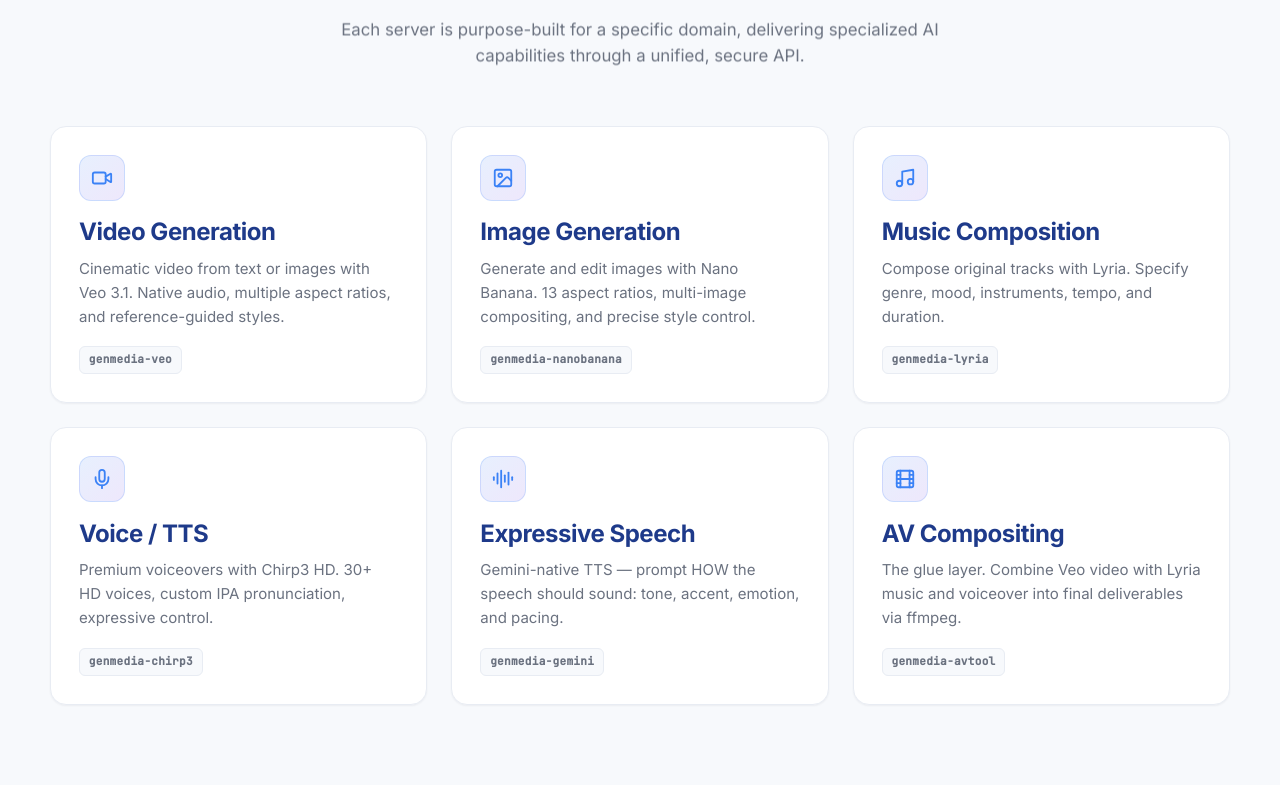
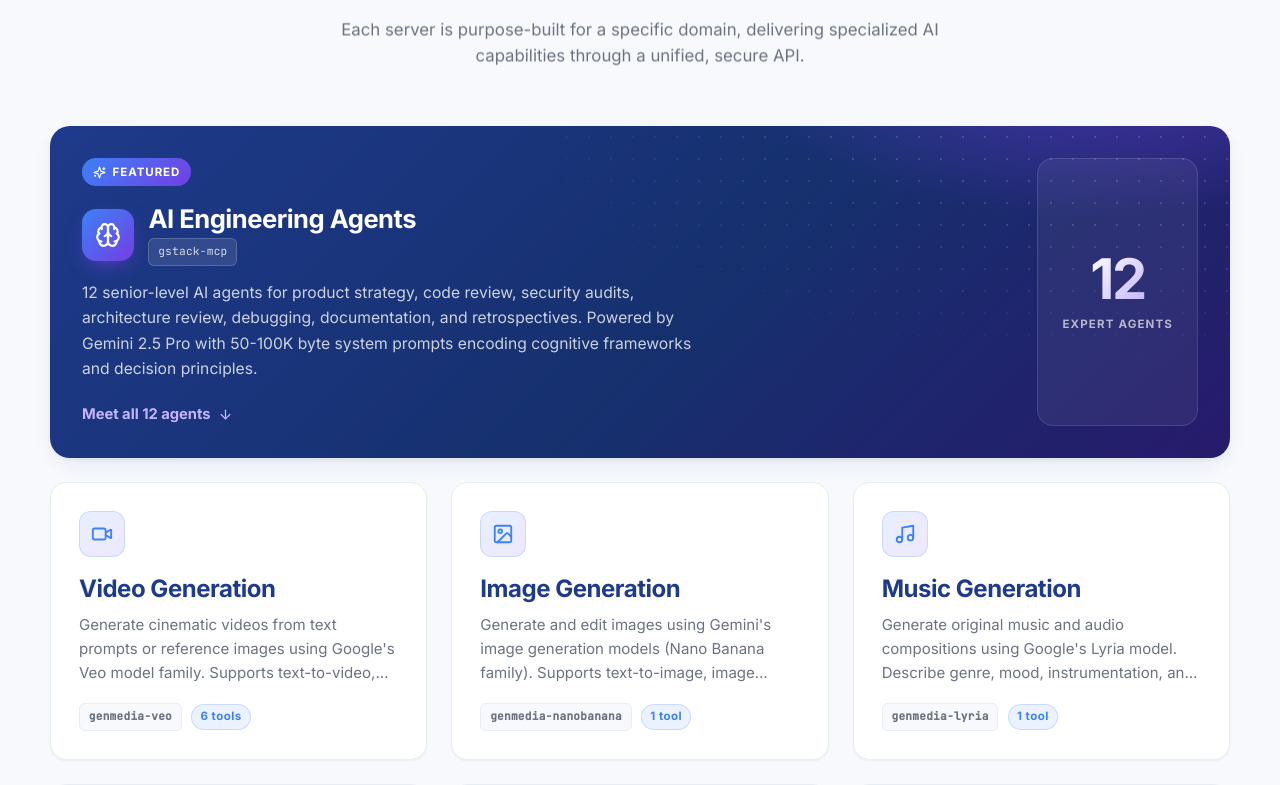
Before and after one commit to Cpotenzone/genmedia-hub, a React (Vite) app: page / in a window 1280 px wide. Shown: the part 1160-1945 px from the top of the page. Built offline with nearby package versions, Linux system fonts and the light colour scheme; no server answers.

Commit message:
Fix: show all 7 MCP servers on landing page

```diff
--- a/src/App.css
+++ b/src/App.css
@@ -377,6 +377,11 @@
   color: var(--steel);
   line-height: 1.6;
   margin: 0 0 1.1rem;
+  display: -webkit-box;
+  -webkit-line-clamp: 3;
+  line-clamp: 3;
+  -webkit-box-orient: vertical;
+  overflow: hidden;
 }
 .card-id {
   font-size: 0.7rem;
@@ -392,10 +397,157 @@
 .card-meta {
   display: flex;
   align-items: center;
-  gap: 0.5rem;
+  gap: 0.6rem;
   font-size: 0.8rem;
   font-weight: 600;
   color: var(--tech-blue);
+}
+.card-toolcount {
+  display: inline-flex;
+  align-items: center;
+  gap: 0.3rem;
+  font-size: 0.72rem;
+  font-weight: 700;
+  letter-spacing: 0.04em;
+  color: var(--tech-blue);
+  background: rgba(59, 130, 246, 0.1);
+  border: 1px solid rgba(59, 130, 246, 0.2);
+  padding: 0.18rem 0.5rem;
+  border-radius: 999px;
+}
+
+/* ---------- Featured server card (gstack-mcp) ---------- */
+.featured-card {
+  position: relative;
+  display: flex;
+  align-items: stretch;
+  gap: 1.5rem;
+  max-width: var(--maxw);
+  margin: 0 auto 1.5rem;
+  padding: 2rem;
+  border-radius: 20px;
+  text-decoration: none;
+  overflow: hidden;
+  color: #fff;
+  background:
+    radial-gradient(640px 320px at 88% -30%, rgba(116, 62, 228, 0.6), transparent 60%),
+    linear-gradient(135deg, var(--navy) 0%, var(--navy-deep) 55%, #271a6b 100%);
+  box-shadow: var(--shadow-md);
+  transition: transform 0.3s var(--ease-spring), box-shadow 0.3s var(--ease-out);
+}
+.featured-card::before {
+  content: "";
+  position: absolute;
+  inset: 0;
+  background-image: radial-gradient(rgba(255, 255, 255, 0.14) 1px, transparent 1px);
+  background-size: 22px 22px;
+  mask-image: radial-gradient(ellipse 70% 100% at 90% 0%, #000 30%, transparent 75%);
+  -webkit-mask-image: radial-gradient(ellipse 70% 100% at 90% 0%, #000 30%, transparent 75%);
+  pointer-events: none;
+}
+.featured-card:hover {
+  transform: translateY(-4px);
+  box-shadow: 0 28px 56px -18px rgba(116, 62, 228, 0.6), var(--shadow-md);
+}
+.featured-card-main { position: relative; z-index: 1; flex: 1; min-width: 0; }
+.featured-badge {
+  display: inline-flex;
+  align-items: center;
+  gap: 0.4rem;
+  font-size: 0.72rem;
+  font-weight: 700;
+  letter-spacing: 0.08em;
+  text-transform: uppercase;
+  color: #fff;
+  background: linear-gradient(135deg, var(--tech-blue), var(--indigo));
+  padding: 0.3rem 0.7rem;
+  border-radius: 999px;
+  margin-bottom: 1.1rem;
+}
+.featured-head {
+  display: flex;
+  align-items: center;
+  gap: 0.9rem;
+  margin-bottom: 0.9rem;
+}
+.featured-icon {
+  flex-shrink: 0;
+  width: 52px; height: 52px;
+  border-radius: 14px;
+  background: linear-gradient(135deg, var(--tech-blue), var(--indigo));
+  display: inline-flex;
+  align-items: center;
+  justify-content: center;
+  color: #fff;
+  box-shadow: 0 8px 20px -6px rgba(116, 62, 228, 0.7);
+  transition: transform 0.3s var(--ease-spring);
+}
+.featured-card:hover .featured-icon { transform: scale(1.08) rotate(-4deg); }
+.featured-head h3 {
+  font-size: 1.6rem;
+  font-weight: 800;
+  letter-spacing: -0.02em;
+  line-height: 1.15;
+  color: #fff;
+  margin: 0 0 0.25rem;
+}
+.featured-head .card-id {
+  background: rgba(255, 255, 255, 0.1);
+  border-color: rgba(255, 255, 255, 0.18);
+  color: rgba(255, 255, 255, 0.8);
+}
+.featured-card-main > p {
+  font-size: 0.98rem;
+  color: rgba(255, 255, 255, 0.78);
+  line-height: 1.6;
+  margin: 0 0 1.25rem;
+  max-width: 640px;
+}
+.featured-link {
+  display: inline-flex;
+  align-items: center;
+  gap: 0.45rem;
+  font-size: 0.92rem;
+  font-weight: 700;
+  color: #c4b5fd;
+  transition: gap 0.3s var(--ease-out), color 0.3s var(--ease-out);
+}
+.featured-card:hover .featured-link { gap: 0.75rem; color: #fff; }
+.featured-stat {
+  position: relative;
+  z-index: 1;
+  flex-shrink: 0;
+  display: flex;
+  flex-direction: column;
+  align-items: center;
+  justify-content: center;
+  min-width: 150px;
+  padding: 1.5rem;
+  border-radius: 16px;
+  background: rgba(255, 255, 255, 0.06);
+  border: 1px solid rgba(255, 255, 255, 0.12);
+}
+.featured-stat-num {
+  font-size: 3.5rem;
+  font-weight: 800;
+  letter-spacing: -0.04em;
+  line-height: 1;
+  background: linear-gradient(135deg, #fff, #c4b5fd);
+  -webkit-background-clip: text;
+  background-clip: text;
+  -webkit-text-fill-color: transparent;
+}
+.featured-stat-label {
+  font-size: 0.72rem;
+  font-weight: 700;
+  letter-spacing: 0.1em;
+  text-transform: uppercase;
+  color: rgba(255, 255, 255, 0.65);
+  margin-top: 0.5rem;
+}
+@media (max-width: 640px) {
+  .featured-card { flex-direction: column; padding: 1.5rem; }
+  .featured-stat { min-width: 0; }
 }
 
 /* ============================================================
--- a/src/components/Landing.jsx
+++ b/src/components/Landing.jsx
@@ -1,14 +1,9 @@
 import React from "react";
 import {
   ArrowRight,
+  ArrowDown,
   Sparkles,
   Layers,
-  Video,
-  Image as ImageIcon,
-  Music,
-  Mic,
-  AudioLines,
-  Film,
   Brain,
   Lightbulb,
   Crown,
@@ -25,6 +20,7 @@
   Github,
   ExternalLink,
 } from "lucide-react";
+import { mcpServers } from "../lib/mcpServers";
 import { useInView, useCountUp } from "../lib/hooks";
 
 /* ---------- Reveal wrapper ---------- */
@@ -38,15 +34,13 @@
   );
 }
 
-/* ---------- Data ---------- */
-const servers = [
-  { id: "genmedia-veo", name: "Video Generation", icon: Video, desc: "Cinematic video from text or images with Veo 3.1. Native audio, multiple aspect ratios, and reference-guided styles.", meta: "6 tools · Veo 3.1" },
-  { id: "genmedia-nanobanana", name: "Image Generation", icon: ImageIcon, desc: "Generate and edit images with Nano Banana. 13 aspect ratios, multi-image compositing, and precise style control.", meta: "1 tool · Gemini 3" },
-  { id: "genmedia-lyria", name: "Music Composition", icon: Music, desc: "Compose original tracks with Lyria. Specify genre, mood, instruments, tempo, and duration.", meta: "1 tool · Lyria" },
-  { id: "genmedia-chirp3", name: "Voice / TTS", icon: Mic, desc: "Premium voiceovers with Chirp3 HD. 30+ HD voices, custom IPA pronunciation, expressive control.", meta: "2 tools · Chirp3 HD" },
-  { id: "genmedia-gemini", name: "Expressive Speech", icon: AudioLines, desc: "Gemini-native TTS — prompt HOW the speech should sound: tone, accent, emotion, and pacing.", meta: "3 tools · Gemini TTS" },
-  { id: "genmedia-avtool", name: "AV Compositing", icon: Film, desc: "The glue layer. Combine Veo video with Lyria music and voiceover into final deliverables via ffmpeg.", meta: "9 tools · ffmpeg" },
-];
+/* ---------- Data ----------
+   All 7 servers are sourced dynamically from src/lib/mcpServers.js so the
+   landing grid always stays in sync with the dashboard. */
+const featuredServer = mcpServers.find((s) => s.featured) || mcpServers[0];
+const FeaturedIcon = featuredServer.icon;
+const otherServers = mcpServers.filter((s) => s !== featuredServer);
+const toolCount = (s) => `${s.tools.length} ${s.tools.length === 1 ? "tool" : "tools"}`;
 
 const agents = [
   { icon: Lightbulb, role: "Product Advisor", name: "Office Hours", tagline: "YC-style forcing questions that expose real demand and the narrowest wedge." },
@@ -132,7 +126,7 @@
         </Reveal>
       </section>
 
-      {/* Servers */}
+      {/* Servers — all 7, sourced dynamically from mcpServers.js */}
       <section className="section section-alt" id="servers">
         <Reveal className="section-head">
           <span className="eyebrow">The Platform</span>
@@ -142,8 +136,34 @@
             specialized AI capabilities through a unified, secure API.
           </p>
         </Reveal>
+
+        {/* Featured: gstack-mcp */}
+        <Reveal>
+          <a href="#agents" className="featured-card">
+            <div className="featured-card-main">
+              <span className="featured-badge"><Sparkles size={13} /> Featured</span>
+              <div className="featured-head">
+                <div className="featured-icon"><FeaturedIcon size={26} /></div>
+                <div>
+                  <h3>{featuredServer.name}</h3>
+                  <span className="card-id">{featuredServer.id}</span>
+                </div>
+              </div>
+              <p>{featuredServer.description}</p>
+              <span className="featured-link">
+                Meet all {featuredServer.tools.length} agents <ArrowDown size={15} />
+              </span>
+            </div>
+            <div className="featured-stat">
+              <span className="featured-stat-num">{featuredServer.tools.length}</span>
+              <span className="featured-stat-label">Expert Agents</span>
+            </div>
+          </a>
+        </Reveal>
+
+        {/* The other 6 servers */}
         <Reveal className="cards-grid reveal-stagger" stagger>
-          {servers.map((s, i) => {
+          {otherServers.map((s, i) => {
             const Icon = s.icon;
             return (
               <div key={s.id} className="server-card" style={{ animationDelay: `${i * 70}ms` }}>
@@ -151,9 +171,10 @@
                   <Icon size={22} />
                 </div>
                 <h3>{s.name}</h3>
-                <p>{s.desc}</p>
+                <p>{s.description}</p>
                 <div className="card-meta">
                   <span className="card-id">{s.id}</span>
+                  <span className="card-toolcount">{toolCount(s)}</span>
                 </div>
               </div>
             );
```
